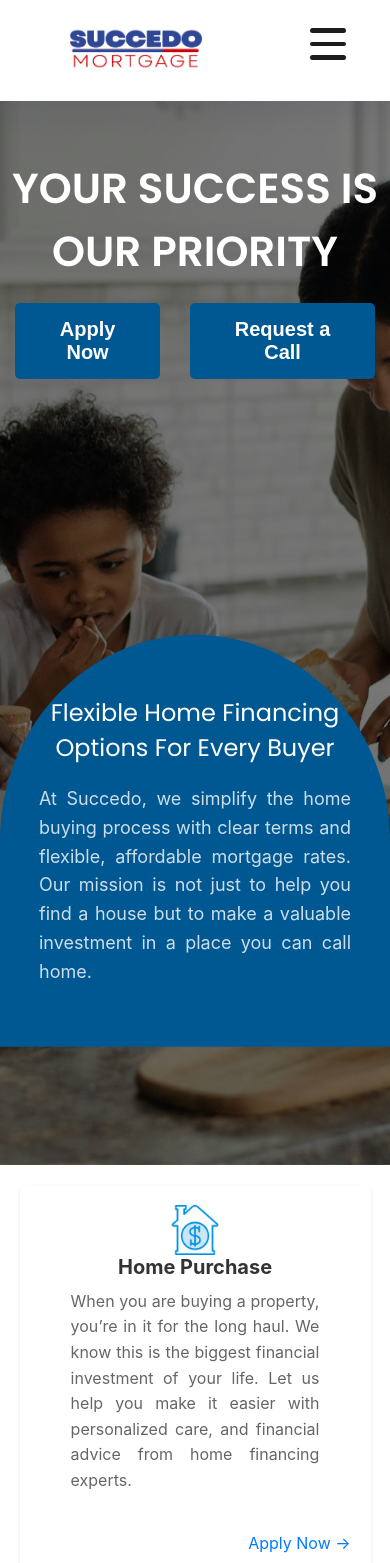
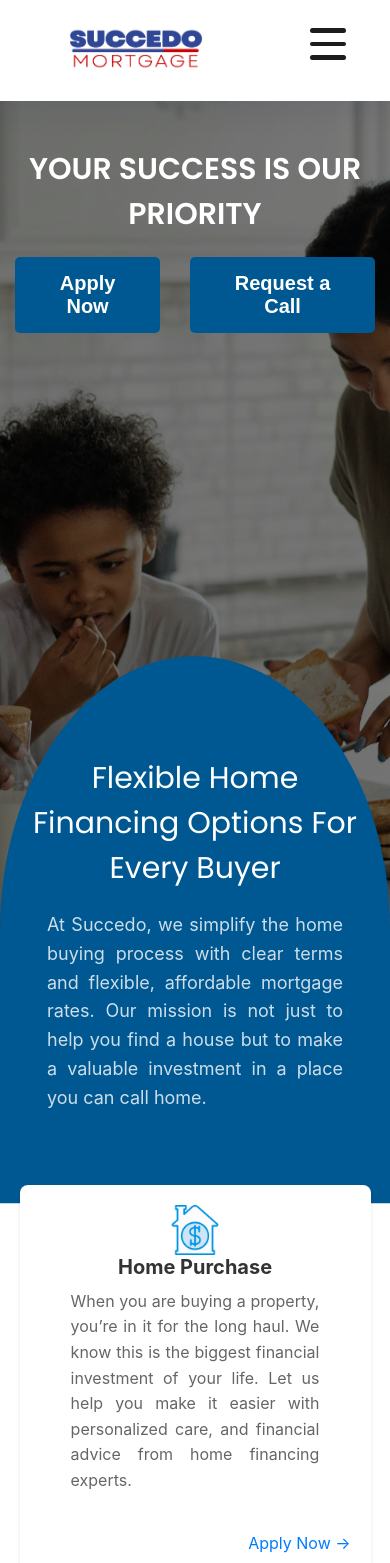
Before and after one commit to SamAtStrideRE/Succedo-mortgage, a React (Create React App) app: page / in a window 390 px wide. Shown: the top 1563 px of the page. Built offline with nearby package versions, Linux system fonts and the light colour scheme.

Commit message:
media query

```diff
--- a/src/components/home/hero/hero.css
+++ b/src/components/home/hero/hero.css
@@ -138,8 +138,15 @@ form h4 {
     transform: translateY(25%); /* Move up to a smaller extent on show */
   }
   .moving-blue-container h1 {
-    font-size: 24px; /* Adjust font size for small screens */
+    font-size: 20px; /* Adjust font size for small screens */
     text-align: center; /* Center align the text */
     padding: 0 10px; /* Add padding for spacing */
   }
+  .hero-text {
+    padding: 30px 10px; /* Adjust padding for smaller screens */
+  }
+  .hero h1 {
+    font-size: 30px; /* Adjust font size for small screens */
+    padding-top: 10px; /* Adjust padding for smaller screens */
+  }
 }
```
